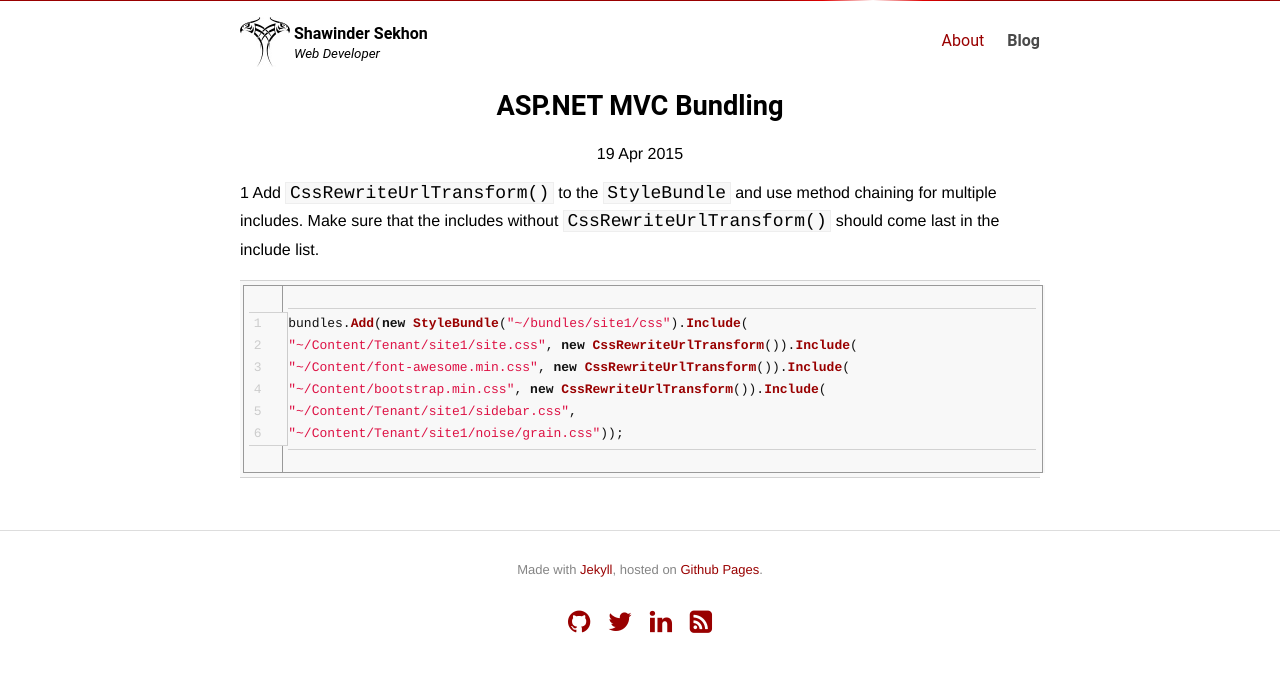
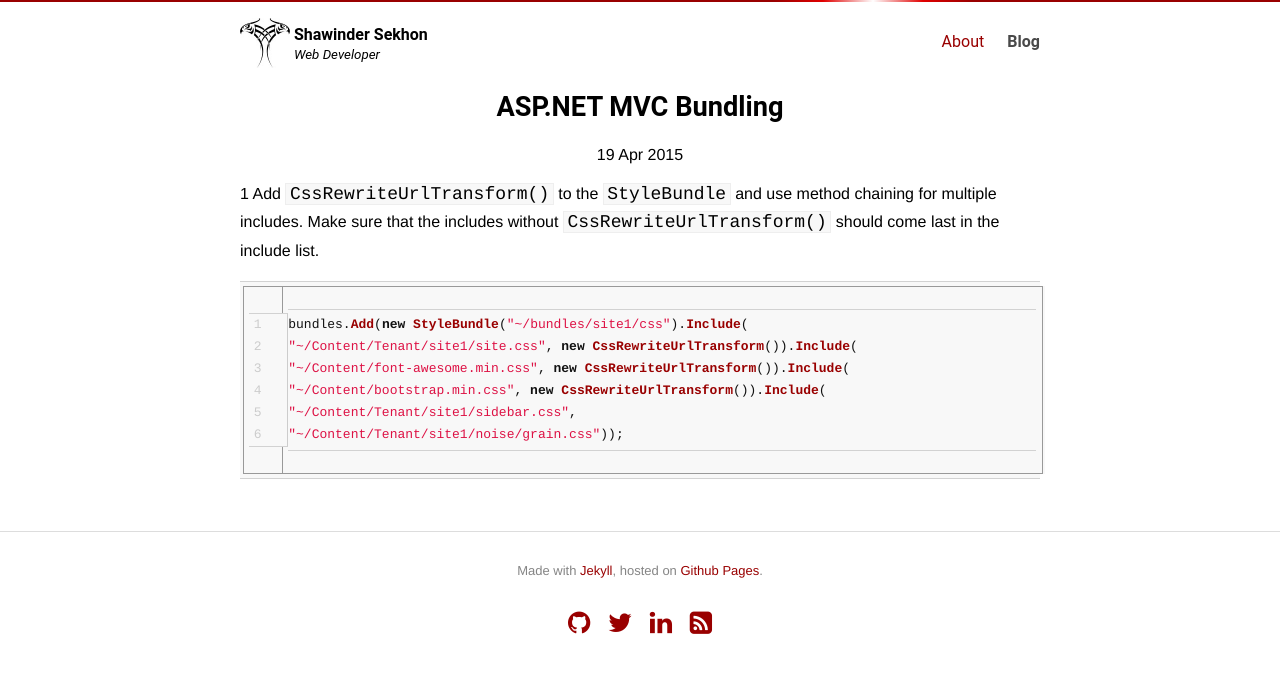
Before and after one commit to shawinder/shawinder.github.io, a Jekyll site: the page built from _posts/2015-04-19-asp-net-mvc-bundling.md, in a window 1280 px wide. Shown: the top 673 px of the page. Built offline with Jekyll 4.4.1, drawn with Linux system fonts in a browser that asks for light colours; nearby versions of some CDN libraries; comment, search, counter and statistics services are not loaded.

Commit message:
Update site.css

```diff
--- a/css/site.css
+++ b/css/site.css
@@ -686,7 +686,7 @@ img {
 {
     width: 100%;
     overflow: hidden;
-    height: 1px;
+    height: 2px;
     background-color: #990000;
 }
 @-webkit-keyframes gradient
```
